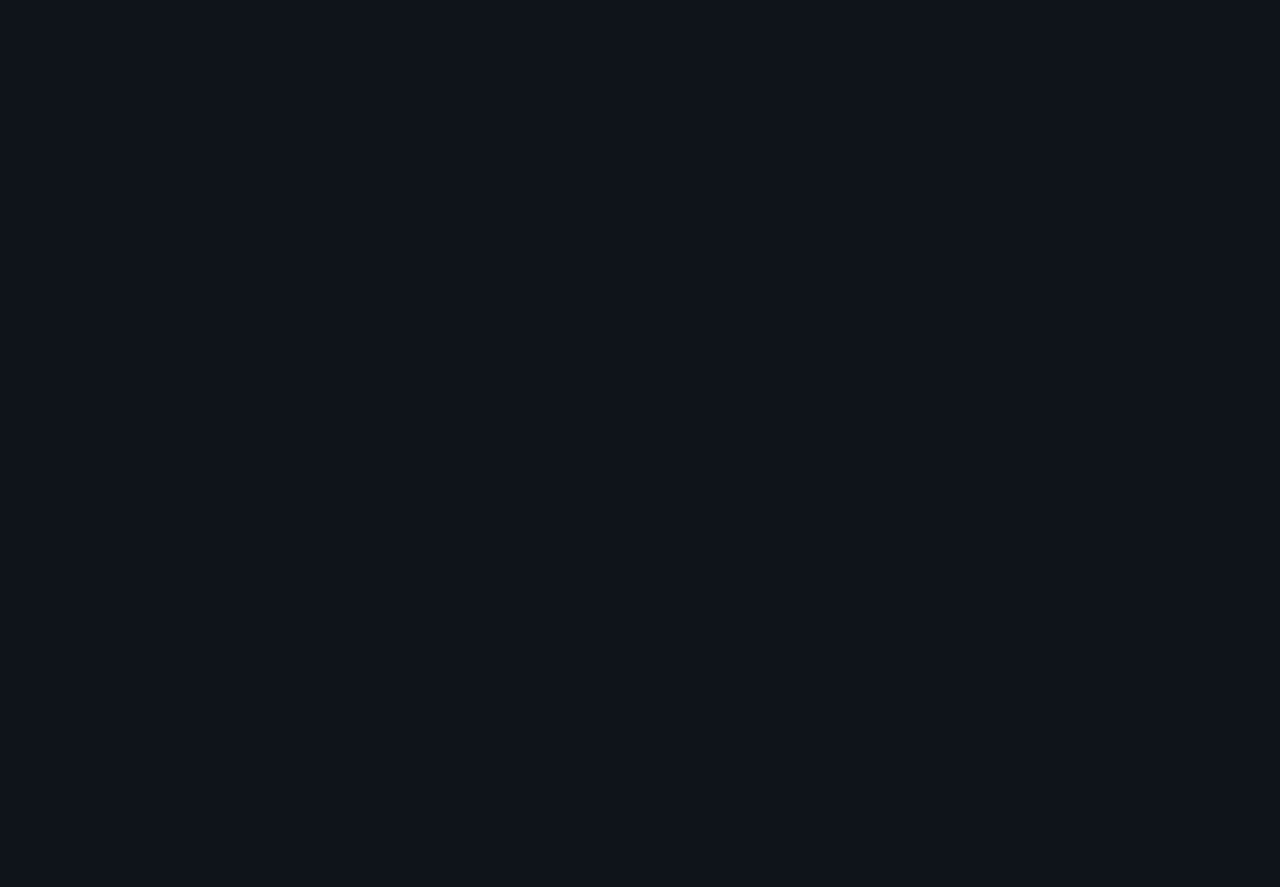
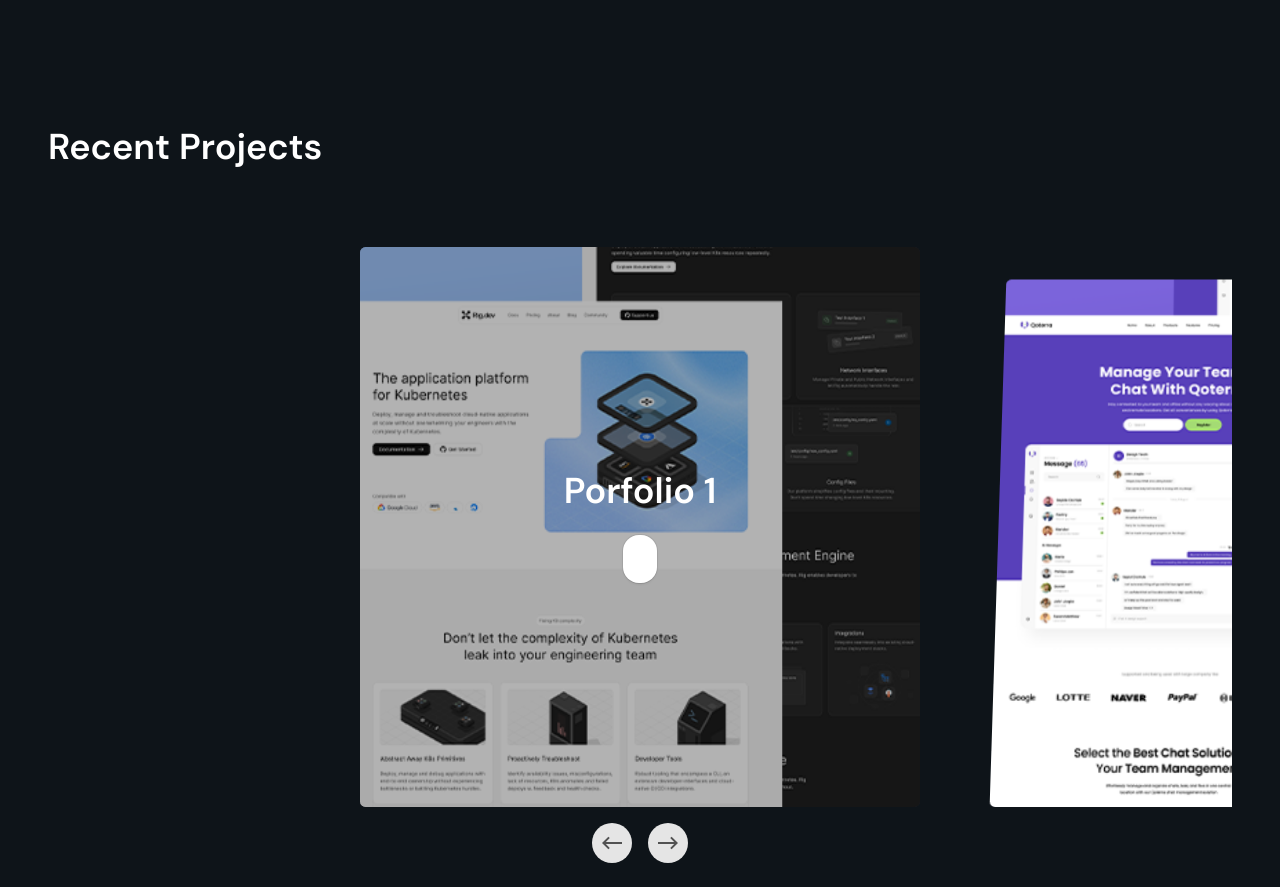
Before and after one commit to muhamed-shahid/Portfolio-website, a React (Vite) app: page / in a window 1280 px wide. Shown: the part 2220-3107 px from the top of the page. Before the commit the page ends 2347 px from the top, so only its background shows below. Built offline with nearby package versions, Linux system fonts and the light colour scheme.

Commit message:
Making Projects section

```diff
--- a/src/App.jsx
+++ b/src/App.jsx
@@ -3,6 +3,7 @@
 import Hero from './components/Hero'
 import About from './components/About'
 import Experience from './components/Experience'
+import Projects from './components/Projects'
 
 const App = () => {
   return (
@@ -12,6 +13,7 @@
       <Hero/>
       <About/>
       <Experience/>
+      <Projects/>
     </main>
     </>
   )
--- /dev/null
+++ b/src/components/Projects.jsx
@@ -0,0 +1,21 @@
+import React from 'react'
+import { Carousel } from './ui/carousel'
+import { ProjectsItems } from '../constant/data'
+
+const Projects = () => {
+  return (
+    <section>
+        <div className="container">
+            {/* Title */}
+            <h2>Recent Projects</h2>
+            {/* Card wrapper */}
+            <div className='relative overflow-hidden w-full h-full py-20'>
+                <Carousel slides={ProjectsItems}/>
+            </div>
+
+        </div>
+    </section>
+  )
+}
+
+export default Projects
--- /dev/null
+++ b/src/components/ui/carousel.jsx
@@ -0,0 +1,184 @@
+import { RiArrowRightLongLine } from "@remixicon/react";
+import { useState, useRef, useId, useEffect } from "react";
+
+const Slide = ({
+  slide,
+  index,
+  current,
+  handleSlideClick
+}) => {
+  const slideRef = useRef(null);
+
+  const xRef = useRef(0);
+  const yRef = useRef(0);
+  const frameRef = useRef();
+
+  useEffect(() => {
+    const animate = () => {
+      if (!slideRef.current) return;
+
+      const x = xRef.current;
+      const y = yRef.current;
+
+      slideRef.current.style.setProperty("--x", `${x}px`);
+      slideRef.current.style.setProperty("--y", `${y}px`);
+
+      frameRef.current = requestAnimationFrame(animate);
+    };
+
+    frameRef.current = requestAnimationFrame(animate);
+
+    return () => {
+      if (frameRef.current) {
+        cancelAnimationFrame(frameRef.current);
+      }
+    };
+  }, []);
+
+  const handleMouseMove = (event) => {
+    const el = slideRef.current;
+    if (!el) return;
+
+    const r = el.getBoundingClientRect();
+    xRef.current = event.clientX - (r.left + Math.floor(r.width / 2));
+    yRef.current = event.clientY - (r.top + Math.floor(r.height / 2));
+  };
+
+  const handleMouseLeave = () => {
+    xRef.current = 0;
+    yRef.current = 0;
+  };
+
+  const imageLoaded = (event) => {
+    event.currentTarget.style.opacity = "1";
+  };
+
+  const { src, button, title } = slide;
+
+  return (
+    <div className="[perspective:1200px] [transform-style:preserve-3d]">
+      <li
+        ref={slideRef}
+        className="flex flex-1 flex-col items-center justify-center relative text-center text-white opacity-100 transition-all duration-300 ease-in-out w-[70vmin] h-[70vmin] mx-[4vmin] z-10 "
+        onClick={() => handleSlideClick(index)}
+        onMouseMove={handleMouseMove}
+        onMouseLeave={handleMouseLeave}
+        style={{
+          transform:
+            current !== index
+              ? "scale(0.98) rotateX(8deg)"
+              : "scale(1) rotateX(0deg)",
+          transition: "transform 0.5s cubic-bezier(0.4, 0, 0.2, 1)",
+          transformOrigin: "bottom",
+        }}>
+        <div
+          className="absolute top-0 left-0 w-full h-full bg-[#1D1F2F] rounded-[1%] overflow-hidden transition-all duration-150 ease-out"
+          style={{
+            transform:
+              current === index
+                ? "translate3d(calc(var(--x) / 30), calc(var(--y) / 30), 0)"
+                : "none",
+          }}>
+          <img
+            className="absolute inset-0 w-[120%] h-[120%] object-cover opacity-100 transition-opacity duration-600 ease-in-out"
+            style={{
+              opacity: current === index ? 1 : 0.5,
+            }}
+            alt={title}
+            src={src}
+            onLoad={imageLoaded}
+            loading="eager"
+            decoding="sync" />
+          {current === index && (
+            <div className="absolute inset-0 bg-black/30 transition-all duration-1000" />
+          )}
+        </div>
+
+        <article
+          className={`relative p-[4vmin] transition-opacity duration-1000 ease-in-out ${
+            current === index ? "opacity-100 visible" : "opacity-0 invisible"
+          }`}>
+          <h2 className="text-lg md:text-2xl lg:text-4xl font-semibold  relative">
+            {title}
+          </h2>
+          <div className="flex justify-center">
+            <button
+              className="mt-6  px-4 py-2 w-fit mx-auto sm:text-sm text-black bg-white h-12 border border-transparent text-xs flex justify-center items-center rounded-2xl hover:shadow-lg transition duration-200 shadow-[0px_2px_3px_-1px_rgba(0,0,0,0.1),0px_1px_0px_0px_rgba(25,28,33,0.02),0px_0px_0px_1px_rgba(25,28,33,0.08)]">
+              {button}
+            </button>
+          </div>
+        </article>
+      </li>
+    </div>
+  );
+};
+
+const CarouselControl = ({
+  type,
+  title,
+  handleClick
+}) => {
+  return (
+    <button
+      className={`w-10 h-10 flex items-center mx-2 justify-center bg-neutral-200 dark:bg-neutral-800 border-3 border-transparent rounded-full focus:border-[#6D64F7] focus:outline-none hover:-translate-y-0.5 active:translate-y-0.5 transition duration-200 ${
+        type === "previous" ? "rotate-180" : ""
+      }`}
+      title={title}
+      onClick={handleClick}>
+      <RiArrowRightLongLine className="text-neutral-600 dark:text-neutral-200" />
+    </button>
+  );
+};
+
+export function Carousel({
+  slides
+}) {
+  const [current, setCurrent] = useState(0);
+
+  const handlePreviousClick = () => {
+    const previous = current - 1;
+    setCurrent(previous < 0 ? slides.length - 1 : previous);
+  };
+
+  const handleNextClick = () => {
+    const next = current + 1;
+    setCurrent(next === slides.length ? 0 : next);
+  };
+
+  const handleSlideClick = (index) => {
+    if (current !== index) {
+      setCurrent(index);
+    }
+  };
+
+  const id = useId();
+
+  return (
+    <div
+      className="relative w-[70vmin] h-[70vmin] mx-auto"
+      aria-labelledby={`carousel-heading-${id}`}>
+      <ul
+        className="absolute flex mx-[-4vmin] transition-transform duration-1000 ease-in-out"
+        style={{
+          transform: `translateX(-${current * (100 / slides.length)}%)`,
+        }}>
+        {slides.map((slide, index) => (
+          <Slide
+            key={index}
+            slide={slide}
+            index={index}
+            current={current}
+            handleSlideClick={handleSlideClick} />
+        ))}
+      </ul>
+      <div className="absolute flex justify-center w-full top-[calc(100%+1rem)]">
+        <CarouselControl
+          type="previous"
+          title="Go to previous slide"
+          handleClick={handlePreviousClick} />
+
+        <CarouselControl type="next" title="Go to next slide" handleClick={handleNextClick} />
+      </div>
+    </div>
+  );
+}
```
